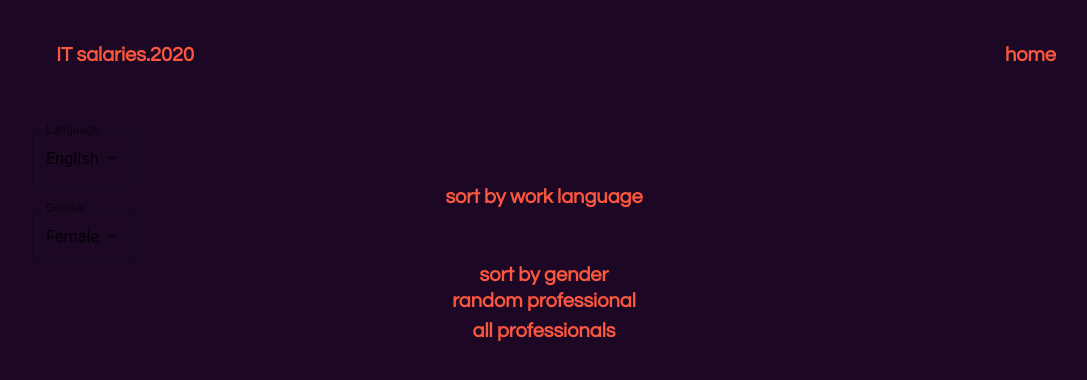
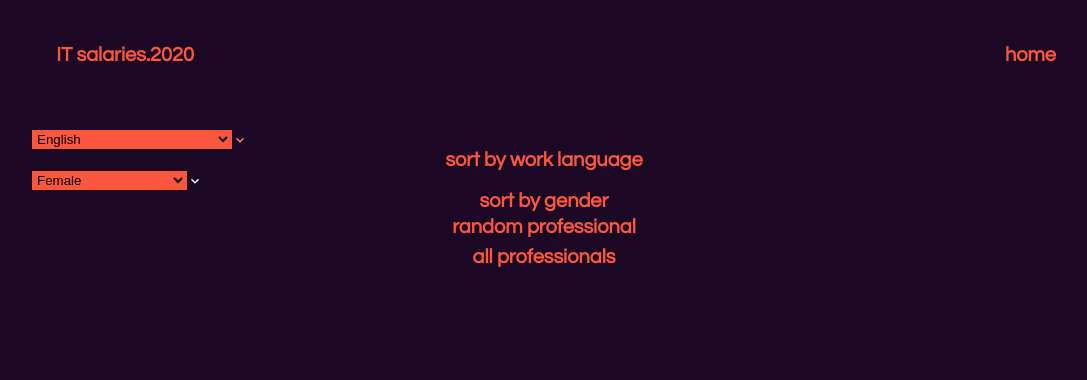
Before and after one commit to AntoniaGranit/expressAPI-frontend, a React (Create React App) app: page / in a window 1280 px wide. Shown: the top 380 px of the page, without its empty margins (96-1183 px from the left). Built offline with nearby package versions, Linux system fonts and the light colour scheme; some icons are missing.

Commit message:
style select menu

```diff
--- a/package.json
+++ b/package.json
@@ -4,8 +4,10 @@
   "private": true,
   "dependencies": {
     "@babel/eslint-parser": "^7.18.9",
+    "@chakra-ui/react": "^2.6.1",
     "@emotion/react": "^11.11.0",
     "@emotion/styled": "^11.11.0",
+    "@headlessui/react": "^1.7.14",
     "@lottiefiles/react-lottie-player": "^3.5.3",
     "@mui/material": "^5.13.2",
     "@mui/styled-engine-sc": "^5.12.0",
@@ -15,11 +17,13 @@
     "eslint-plugin-jsx-a11y": "^6.6.1",
     "eslint-plugin-react": "^7.30.1",
     "eslint-plugin-react-hooks": "^4.6.0",
+    "framer-motion": "^10.12.16",
     "iconoir-react": "^6.8.0",
     "lottie-react": "^2.4.0",
     "react": "^18.2.0",
     "react-dom": "^18.2.0",
     "react-router-dom": "^6.11.1",
+    "react-select": "^5.7.3",
     "styled-components": "^5.3.10"
   },
   "scripts": {
--- a/src/Components/Main.js
+++ b/src/Components/Main.js
@@ -1,6 +1,6 @@
 import React, { useState } from 'react';
 import { Link } from 'react-router-dom';
-import { FormControl, InputLabel, MenuItem, Select } from '@mui/material';
+import { Select } from '@chakra-ui/react'
 import { NavigationLink, Button } from '../Styles/NavBarStyles';
 
 export const Main = () => {
@@ -17,39 +17,36 @@ export const Main = () => {
 
   return (
     <>
-      <FormControl>
-        <InputLabel id="demo-simple-select-label">Language</InputLabel>
       <Select
-          labelId="demo-simple-select-label"
-          id="demo-simple-select"
+        placeholder="Select language"
+        bg="#FB563E"
+        borderColor="#FB563E"
         value={selectedLanguage}
         label="language"
         onChange={handleLanguageChange}>
-          <MenuItem value="">Order by work language:</MenuItem>
-          <MenuItem value="English">English</MenuItem>
-          <MenuItem value="German">German</MenuItem>
-          <MenuItem value="Spanish">Spanish</MenuItem>
-          <MenuItem value="Russian">Russian</MenuItem>
-          <MenuItem value="Polish">Polish</MenuItem>
+        <option value="">Order by work language:</option>
+        <option value="English">English</option>
+        <option value="German">German</option>
+        <option value="Spanish">Spanish</option>
+        <option value="Russian">Russian</option>
+        <option value="Polish">Polish</option>
       </Select>
-      </FormControl>
       <Link to={`/professionals/${selectedLanguage}`}>
         <Button type="button" disabled={!selectedLanguage}>sort by work language</Button>
       </Link>
 
-      <FormControl>
-        <InputLabel id="demo-simple-select-label">Gender</InputLabel>
       <Select
-          labelId="demo-simple-select-label"
-          id="demo-simple-select"
+        placeholder="Select gender"
+        bg="#FB563E"
+        color="white"
+        borderColor="#FB563E"
         value={selectedGender}
         label="gender"
         onChange={handleGenderChange}>
-          <MenuItem value="">Order by gender:</MenuItem>
-          <MenuItem value="Female">Female</MenuItem>
-          <MenuItem value="Male">Male</MenuItem>
+        <option value="">Order by gender:</option>
+        <option value="Female">Female</option>
+        <option value="Male">Male</option>
       </Select>
-      </FormControl>
       <Link to={`/${selectedGender}`}>
         <Button type="button" disabled={!selectedGender}>sort by gender</Button>
       </Link>
```
Also changed, not shown: 1 other file (tests, documents, lock files or other folders). Lines whose indentation alone changed are shown as unchanged.
